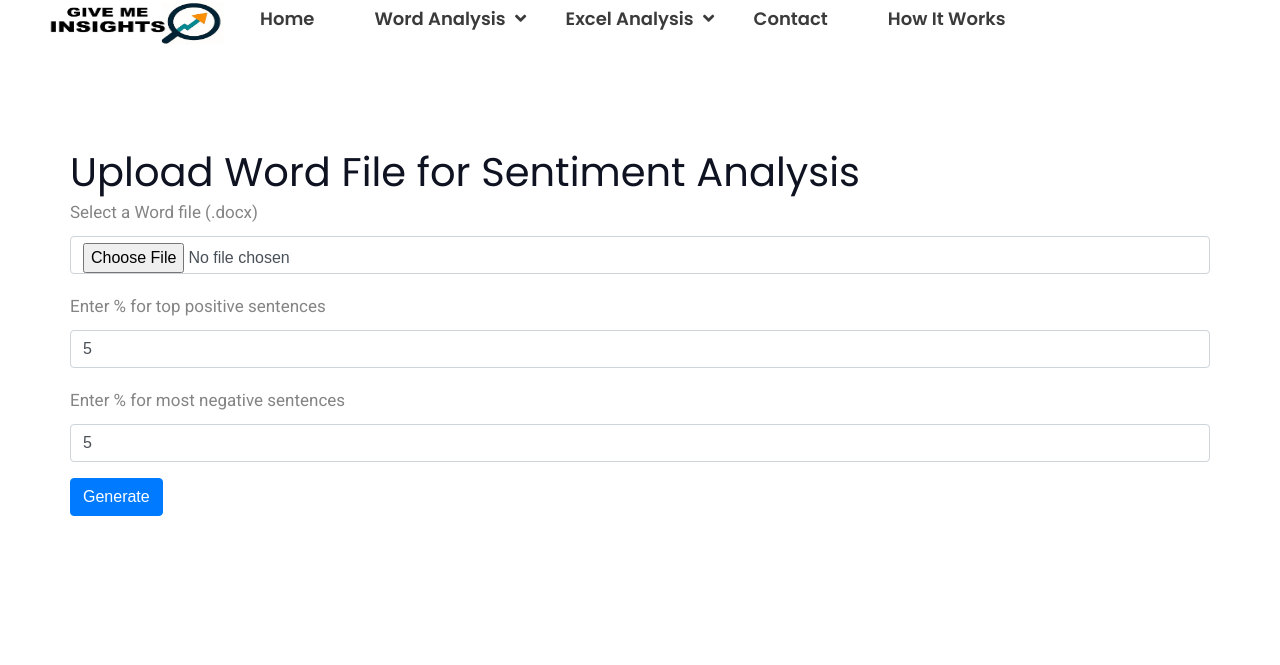
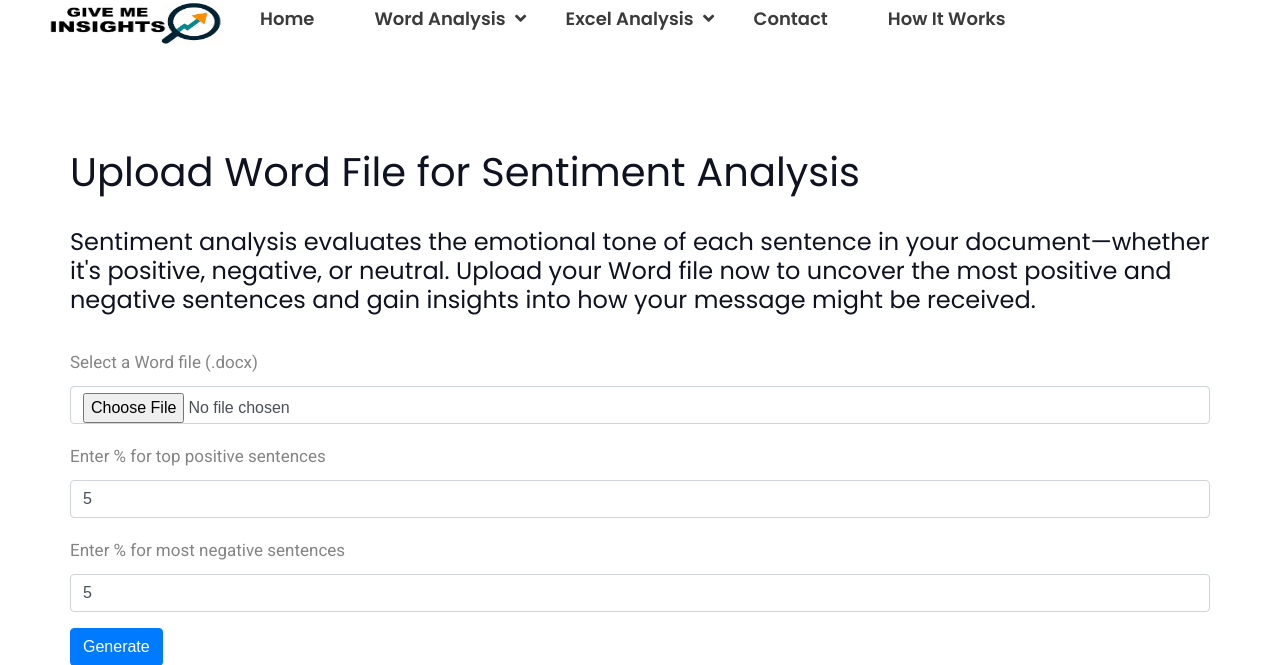
Before and after one commit to tanjil-dev/Givemeinsights, a Django app: template uploader/templates/sentiment.html in a window 1280 px wide. Shown: the part 60-725 px from the top of the page. Run offline with Django 3.2, Linux system fonts and the light colour scheme; the template is opened without the code that fills it, so the values that code supplies are empty; some libraries are stand-ins or nearby versions.

Commit message:
some wording changes

```diff
--- a/uploader/templates/readability.html
+++ b/uploader/templates/readability.html
@@ -8,7 +8,9 @@
 {% block content %}
 <br><br><br><br><br>
 <div class="container mt-5">
-    <h1>Upload Word File for Readability Analysis</h1>
+    <h1>Upload Word File for Readability Analysis</h1><br>
+    <h4>Readability analysis helps determine how easy or difficult it is to read and understand each sentence in a document. Upload your Word file now to see which of your sentences are the hardest to read.</h4>
+    <br>
     <form action="{% url 'readability' %}" method="POST" enctype="multipart/form-data">
         {% csrf_token %}
         <div class="mb-3">
--- a/uploader/templates/sentiment.html
+++ b/uploader/templates/sentiment.html
@@ -8,7 +8,9 @@
 {% block content %}
 <br><br><br><br><br>
 <div class="container mt-5">
-    <h1>Upload Word File for Sentiment Analysis</h1>
+    <h1>Upload Word File for Sentiment Analysis</h1><br>
+    <h4>Sentiment analysis evaluates the emotional tone of each sentence in your document—whether it's positive, negative, or neutral. Upload your Word file now to uncover the most positive and negative sentences and gain insights into how your message might be received.</h4>
+    <br>
     <form action="{% url 'sentiment' %}" method="POST" enctype="multipart/form-data">
         {% csrf_token %}
         <div class="mb-3">
@@ -42,7 +44,7 @@
 
 {% if formatted_top_positive_sentences %}
 <div class="mt-4">
-    <h2>Top Positive Sentences</h2>
+    <h2>Most Positive Sentences</h2>
     <ul>
         {% for sentence in formatted_top_positive_sentences %}
         <li><pre>{{ sentence }}</pre></li>
@@ -53,7 +55,7 @@
 
 {% if formatted_top_negative_sentences %}
 <div class="mt-4">
-    <h2>Top Negative Sentences</h2>
+    <h2>Most Negative Sentences</h2>
     <ul>
         {% for sentence in formatted_top_negative_sentences %}
         <li><pre>{{ sentence }}</pre></li>
```
Also changed, not shown: uploader/templates/tfidf_analysis.html (+7 -0 lines).
